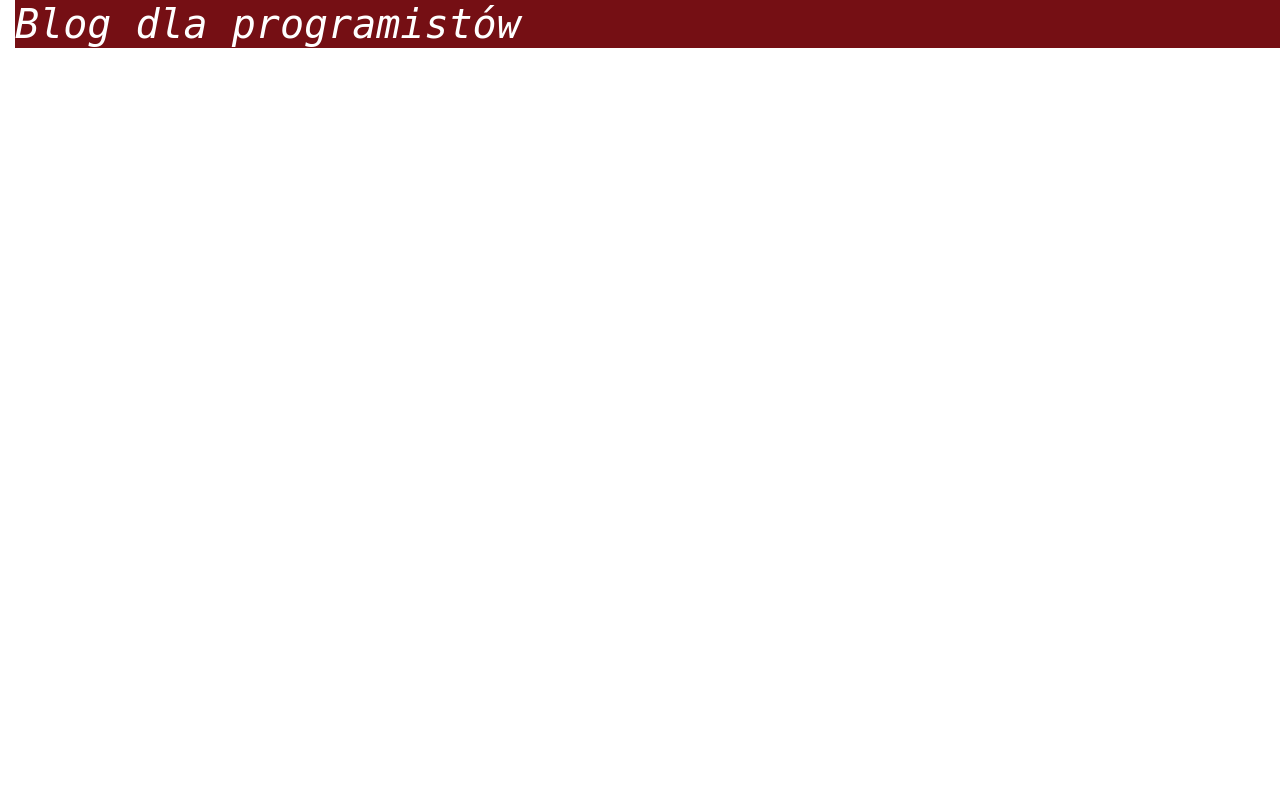
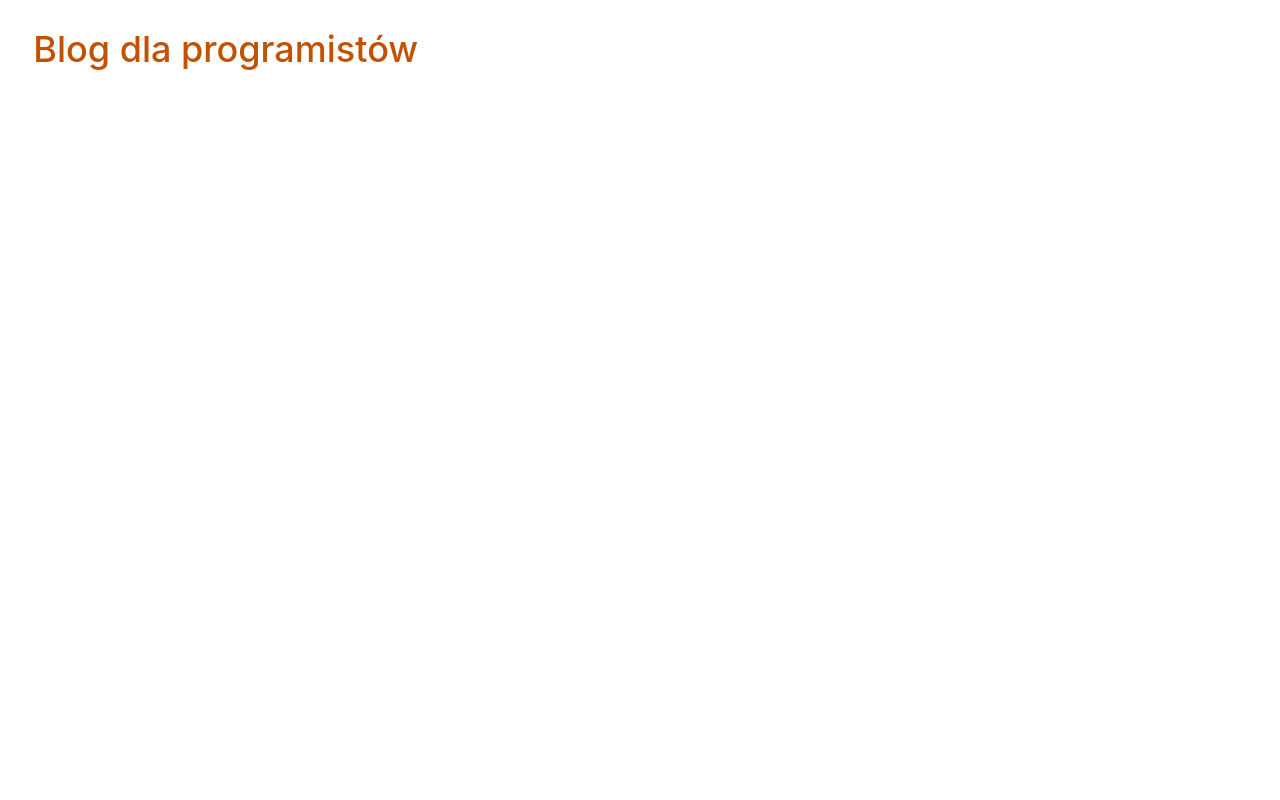
Before and after one commit to tinopl/djangleblog, a Django app: page / in a window 1280 px wide. Run offline with Django 5.2, Linux system fonts and the light colour scheme; data that the repository does not hold is empty; some libraries are stand-ins or nearby versions.

Commit message:
kolejna lekcja zrobiona

```diff
--- a/blog/forms.py
+++ b/blog/forms.py
@@ -1,7 +1,8 @@
 from django import forms
 from .models import Post
 
-class ImgForm(forms.ModelForm):
+class PostForm(forms.ModelForm):
+    title = forms.CharField(help_text='Maksymalnie 200 znaków')
     class Meta:
         model = Post
-        fields = ['image']
+        fields = ['title','text','image']
--- a/blog/models.py
+++ b/blog/models.py
@@ -7,7 +7,7 @@ class Post(models.Model):
     text = models.TextField()
     created_date = models.DateTimeField(default=timezone.now)
     publish_date = models.DateTimeField(blank=True, null=True)
-    image = models.ImageField(null=True, blank=True, upload_to='images/')
+    image = models.ImageField(null=True, blank=True, upload_to='images/', default='images/obrazek1.bmp')
 
     def publish(self):
         self.publish_date = timezone.now()
--- a/blog/static/css/blog.css
+++ b/blog/static/css/blog.css
@@ -1,30 +1,283 @@
-
-@import url("https://fonts.googleapis.com/css2?family=Roboto+Mono:ital,wght@1,420&display=swap");
-
-.roboto-mono-123 {
-  font-family: "Roboto Mono", monospace;
-  font-optical-sizing: auto;
-  font-weight: 420;
-  font-style: italic;
-  color:white;
-  background-color: #750f14;
+.page-header {
+    background-color: #ffffff;
+    margin-top: 5px;
+    padding: 10px 50px 0px 0px;
+    color: #C25100;
+    font-family: 'Inter', sans-serif;
+    text-decoration: none;
+    width:70%;
+    border-style: hidden;
 }
 
-h1 a,h2 a{
-    color: #750f14;
+.text-justify{
+margin-right: 55px;
 }
 
-body {
-    padding-left: 15px;
-    font-family: 'Roboto Mono', monospace;
+.page-header h1, .page-header h1 a, .page-header h1 a:visited, .page-header h1 a:active {
+    color: #C25100;
+}
+.gora{
+  width:70%;
+  border-bottom: solid;
+  border-width: 1px;
+  border-color:#f0f0f0;
 }
 
-.page-header{
-    background-color: #750f14;
-    margin-top: 0;
-    padding: 20px 20px 20px 40px;
+.baner{
+width: 100%;
+border-radius: 10px;
+border-bottom:solid;
+border-left:solid;
 }
 
-.data{
-    color:gray;
+.content {
+  margin: auto;
+  width: 100%;
 }
+
+.img {
+    margin: 25px;
+    float: left;
+    border-radius: 10px;
+}
+
+.data {
+    color: #828282;
+}
+
+.save {
+    float: right;
+}
+
+.post-form textarea, .post-form input {
+    width: 100%;
+}
+
+.top-menu, .top-menu:hover, .top-menu:visited {
+    color: #ffffff;
+    float: left;
+    font-size: 10pt;
+    margin-left: 20px;
+    margin-top: 4px;
+    padding: 10px 0;
+}
+
+.plus{
+    float: right;
+    margin-right: 20px;
+}
+
+.post {
+    margin-bottom: 15px;
+    padding: 10px 10px 10px 1px;
+}
+
+.post h2 a, .post h1 a:visited {
+    color: #061A40;
+}
+
+.nav-link{
+    padding: 0px 0px 0px 78px;
+    color: #061A40;
+    font-family: 'Inter', sans-serif;
+    text-decoration: none;
+}
+
+h2{
+    font-family: 'Inter', sans-serif;
+}
+
+.all{
+    margin: auto;
+    width: 80%;
+    padding-left: 220px;
+    font-family: 'Inter', sans-serif;
+}
+
+.nav-link2{
+    padding: 0px 70px 0px 11px;
+    color: #C25100;
+    font-family: 'Inter', sans-serif;
+    font-size: 40px;
+    text-decoration: none;
+}
+.title{
+    font-size: 45px;
+}
+
+.stopka{
+    margin-top: 35px;
+    width: 100%;
+    padding: 10px;
+    background-color: #061A40;
+}
+
+.site-footer{
+    padding: 45px 0 20px;
+    font-size: 13px;
+    line-height: 24px;
+    color: #ffffff;
+}
+
+.site-footer hr{
+    border-top-color: #bbb;
+    opacity: 0.5;
+}
+
+.site-footer hr.small
+{
+  margin:20px 0;
+}
+.site-footer h6
+{
+  color:#fff;
+  font-size:16px;
+  text-transform:uppercase;
+  margin-top:5px;
+  letter-spacing:2px;
+}
+.site-footer a
+{
+  color:#ffffff;;
+}
+.site-footer a:hover
+{
+  color:#3366cc;
+  text-decoration:none;
+}
+.footer-links
+{
+  padding-left:0;
+  list-style:none;
+}
+.footer-links li
+{
+  display:block;
+}
+.footer-links a
+{
+  color:#ffffff;
+}
+.footer-links a:active,.footer-links a:focus,.footer-links a:hover
+{
+  color:#3366cc;
+  text-decoration:none;
+}
+.footer-links.inline li
+{
+  display:inline-block;
+}
+.site-footer .social-icons
+{
+  text-align:right;
+}
+.site-footer .social-icons a
+{
+  width:40px;
+  height:40px;
+  line-height:40px;
+  margin-left:6px;
+  margin-right:2px;
+  border-radius:100%;
+  background-color:#33353d;
+}
+.copyright-text
+{
+  margin:0;
+}
+@media (max-width:991px)
+{
+  .site-footer [class^=col-]
+  {
+    margin-bottom:30px;
+  }
+}
+@media (max-width:767px)
+{
+  .site-footer
+  {
+    padding-bottom:0;
+  }
+  .site-footer .copyright-text,.site-footer .social-icons
+  {
+    text-align:center;
+
+  }
+}
+.social-icons
+{
+  padding-left:0;
+  margin-bottom:0;
+  list-style:none;
+}
+.social-icons li
+{
+  display:inline-block;
+  margin-bottom:4px;
+
+}
+
+.social-icons li.title
+{
+  margin-right:15px;
+  text-transform:uppercase;
+  color:#96a2b2;
+  font-weight:700;
+  font-size:13px;
+}
+.social-icons a{
+  background-color:#eceeef;
+  color:#818a91;
+  font-size:13px;
+  display:inline-block;
+  line-height:44px;
+  width:44px;
+  height:44px;
+  text-align:center;
+  margin-right:8px;
+  border-radius:100%;
+  -webkit-transition:all .2s linear;
+  -o-transition:all .2s linear;
+  transition:all .2s linear;
+}
+.social-icons a:active,.social-icons a:focus,.social-icons a:hover
+{
+  color:#fff;
+  background-color:#29aafe;
+}
+.social-icons.size-sm a
+{
+  line-height:34px;
+  height:30px;
+  width:34px;
+  font-size:12px;
+}
+.social-icons a.facebook:hover
+{
+  background-color:#3b5998;
+
+}
+.social-icons a.twitter:hover
+{
+  background-color:#00aced;
+}
+.social-icons a.linkedin:hover
+{
+  background-color:#007bb6;
+}
+.social-icons a.dribbble:hover
+{
+  background-color:#ea4c89;
+}
+@media (max-width:767px)
+{
+  .social-icons li.title
+  {
+    display:block;
+    margin-right:0;
+    font-weight:600;
+  }
+}
+i{
+margin-top: 8px;
+}
--- a/blog/templates/blog/base.html
+++ b/blog/templates/blog/base.html
@@ -1,18 +1,19 @@
 {% load static %}
 <html lang="pl">
 
-<head>
-    <meta charset="UTF-8">
-    <title>Blog dla programistów</title>
-    <link href="https://cdn.jsdelivr.net/npm/bootstrap@5.3.8/dist/css/bootstrap.min.css" rel="stylesheet" integrity="sha384-sRIl4kxILFvY47J16cr9ZwB07vP4J8+LH7qKQnuqkuIAvNWLzeN8tE5YBujZqJLB" crossorigin="anonymous">
-    <link rel="stylesheet" href="{% static 'css/blog.css' %}">
-</head>
-
+        <head>
+            <meta charset="UTF-8">
+            <title>Blog dla programistów</title>
+            <link rel="stylesheet" href="https://maxcdn.bootstrapcdn.com/bootstrap/3.4.0/css/bootstrap.min.css">
+            <link rel="stylesheet" href="{% static 'css/blog.css' %}">
+            <script src="https://maxcdn.bootstrapcdn.com/bootstrap/3.4.0/js/bootstrap.min.js"></script>
+        </head>
 <body>
-<div class="roboto-mono-123">
-<h1>Blog dla programistów</h1>
+<div class="page-header">
+    <a href="{% url 'post_new' %}" class="top-menu"><span class="glyphicon glyphicon-plus"></span></a>
+    <h1 class="page-header"><a href="/">Blog dla programistów</a></h1>
 </div>
-<div class="content-container">
+<div class="content container">
     <div class="row">
         <div class="col-md-8">
             {% block content %}
--- a/blog/templates/blog/post_detail.html
+++ b/blog/templates/blog/post_detail.html
@@ -7,6 +7,7 @@
             {{ post.publish_date }}
         </div>
         {% endif %}
+        <a class="btn btn-default" href="{% url 'post_edit' pk=post.pk %}"><span class="glyphicon glyphicon-pencil"></span></a>
         <h2>{{ post.title }}</h2>
         <img src="{{ post.image.url }}" alt="Obrazek" width="250px">
         <p>{{ post.text|linebreaksbr }}</p>
--- a/blog/urls.py
+++ b/blog/urls.py
@@ -4,4 +4,6 @@ from . import views
 urlpatterns = [
     path('', views.post_list, name='post_list'),
     path('post/<int:pk>/', views.post_detail, name='post_detail'),
+    path('post/new/', views.post_new, name='post_new'),
+    path('post/<int:pk>/edit/', views.post_edit, name='post_edit'),
 ]
--- a/blog/views.py
+++ b/blog/views.py
@@ -1,18 +1,18 @@
-from django.shortcuts import render, get_object_or_404
+from django.shortcuts import render, get_object_or_404, redirect
 from .models import Post
 from django.utils import timezone
 from django.http import HttpResponseRedirect
 from django.urls import reverse_lazy
-from .forms import ImgForm
+from .forms import PostForm
 from django.views.generic import DetailView
 from django.views.generic import TemplateView
 
 class Image(TemplateView):
-    form = ImgForm
+    form = PostForm
     template_name = 'blog/image.html'
 
     def post(self, request, *args, **kwargs):
-        form = ImgForm(request.POST, request.FILES)
+        form = PostForm(request.POST, request.FILES)
         if form.is_valid():
             obj = form.save()
             return HttpResponseRedirect(reverse_lazy('image_display', kwargs={'pk':obj.id}))
@@ -36,3 +36,34 @@ def post_list(request):
 def post_detail(request, pk):
     post = get_object_or_404(Post, pk=pk)
     return render(request, 'blog/post_detail.html', {'post':post})
+
+def error_404_view(request, exception):
+    data = {"name": "Blog dla programistów"}
+    return render(request, 'blog/404.html', data)
+
+def post_new(request):
+    if request.method == 'POST':
+        form = PostForm(request.POST, request.FILES)
+        if form.is_valid():
+            post = form.save(commit=False)
+            post.author = request.user
+            post.publish_date = timezone.now()
+            post.save()
+            return redirect('post_detail', pk=post.pk)
+    else:
+        form = PostForm()
+    return render(request, 'blog/post_edit.html', {'form' : form})
+
+def post_edit(request, pk):
+    post = get_object_or_404(Post, pk=pk)
+    if request.method == 'POST':
+        form = PostForm(request.POST, request.FILES, instance=post)
+        if form.is_valid():
+            post = form.save(commit=False)
+            post.author = request.user
+            post.publish_date = timezone.now()
+            post.save()
+            return redirect('post_detail', pk=post.pk)
+    else:
+        form = PostForm(instance=post)
+    return render(request, 'blog/post_edit.html', {'form' : form})
--- a/mysite/settings.py
+++ b/mysite/settings.py
@@ -24,6 +24,7 @@ SECRET_KEY = 'django-insecure-3cnu8s#8)-ai8h$e4r)(0aa4pkym0gh573u_wzw%6(efn$2rl_
 
 # SECURITY WARNING: don't run with debug turned on in production!
 DEBUG = True
+TEMPLATE_DEBUG = DEBUG
 
 ALLOWED_HOSTS = ['127.0.0.1','.pythonanywhere.com']
 
@@ -115,7 +116,7 @@ USE_TZ = True
 # Static files (CSS, JavaScript, Images)
 # https://docs.djangoproject.com/en/5.2/howto/static-files/
 
-STATIC_URL = 'static/'
+STATIC_URL = '/static/'
 
 # Default primary key field type
 # https://docs.djangoproject.com/en/5.2/ref/settings/#default-auto-field
--- a/mysite/urls.py
+++ b/mysite/urls.py
@@ -27,5 +27,8 @@ urlpatterns = [
     path('image/<int:pk>/', ImageDisplay.as_view(), name='image_display'),
 ]
 
+handler404 = 'blog.views.error_404_view'
+
+
 if settings.DEBUG:
     urlpatterns += static(settings.MEDIA_URL, document_root = settings.MEDIA_ROOT)
```
Also changed, not shown: blog/templates/blog/404.html (added, +10 -0 lines), blog/templates/blog/post_edit.html (added, +10 -0 lines), media/images/Zrzut_ekranu_2025-04-07_132148.png (added), media/images/obrazek3.bmp (added).
